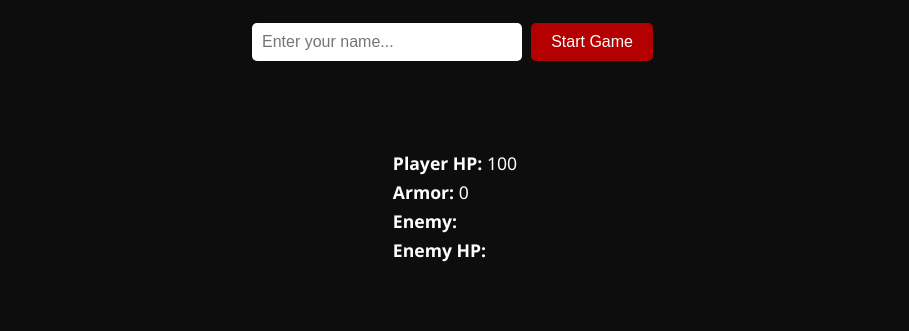
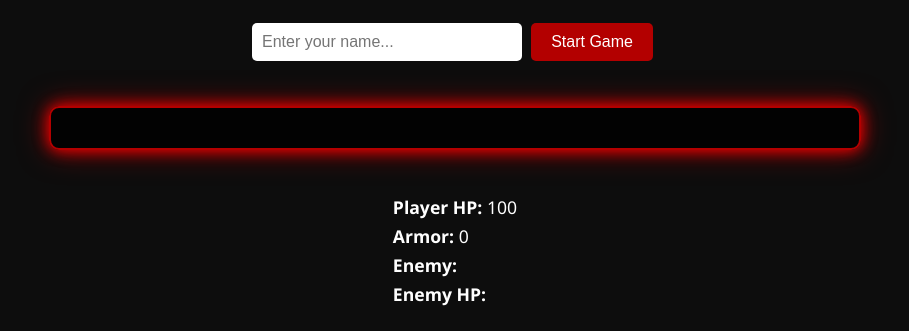
Before and after one commit to Ask-Jake/ReaperGame, a plain HTML site: page index.html in a window 1280 px wide. Shown: the part 594-925 px from the top of the page, without its empty margins (185-1094 px from the left). Before the commit the page ends 881 px from the top, so only its background shows below. Drawn offline with Linux system fonts and the light colour scheme.

Commit message:
style.css

```diff
--- a/style.css
+++ b/style.css
@@ -59,16 +59,20 @@ button: hover {
 /* Story area */
 #story {
   width: 60%;
-  margin: 200px auto; //Centers it
-  padding: 15px;
-  background-color: rgba(0, 0, 0, 0.6); /* Optional: gives it a dark background */
-  color: white;
+  margin: 30px auto; /* centers it horizontally */
+  padding: 20px;
+  background-color: rgba(0, 0, 0, 0.8);
+  color: #fff;
   border-radius: 10px;
   text-align: left;
   white-space: pre-line;
   font-family: 'Courier New', monospace;
-  box-shadow: 0 0 10px rgba(0, 0, 0, 0.5);
+
+  /* glowing red effect */
+  box-shadow: 0 0 15px red, 0 0 30px darkred;
+  border: 2px solid rgba(255, 0, 0, 0.7);
 }
+
 /* Player and enemy stats */
 #stats {
   margin-top: 20px;
```
